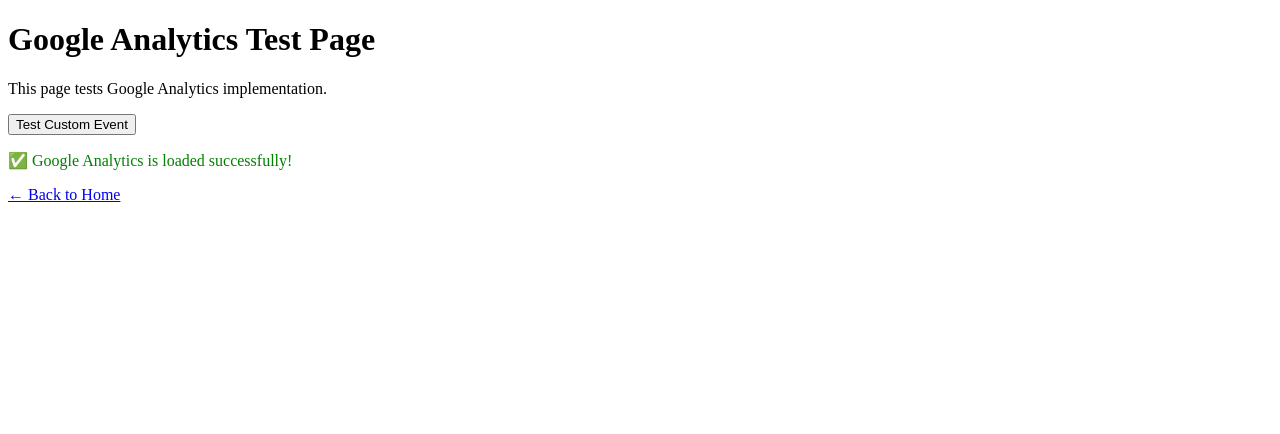
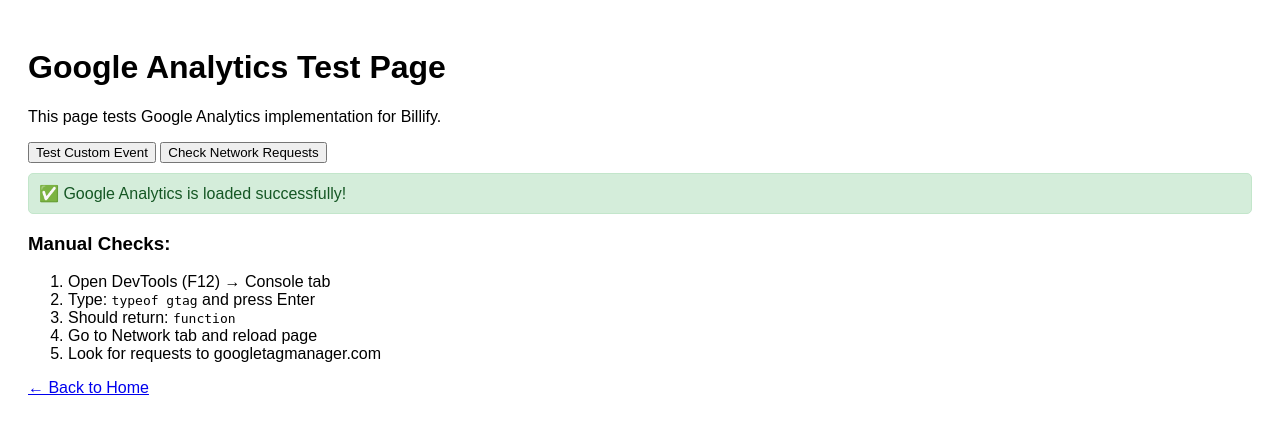
Before and after one commit to zaxnite/Billify, a Flask app: page /test-analytics in a window 1280 px wide. Shown: the top 434 px of the page. Run offline with Flask 3, Linux system fonts and the light colour scheme.

Commit message:
Improve Google Analytics integration and CSP
Updated Content Security Policy in app.py to explicitly allow Google Analytics and flag counter resources. Enhanced Google Analytics script loading in all templates with onload/onerror handlers and debug logging to verify successful loading. Improved the analytics test page with better status feedback and manual check instructions.

```diff
--- a/app.py
+++ b/app.py
@@ -42,20 +42,24 @@ app.config.update({
     'PREFERRED_URL_SCHEME': 'https',
 })
 
-# Add security headers for better flag counter compatibility
+# Add security headers for better flag counter and Google Analytics compatibility
 @app.after_request
 def after_request(response):
     # Allow external images for flag counter
     response.headers['X-Content-Type-Options'] = 'nosniff'
     response.headers['X-Frame-Options'] = 'SAMEORIGIN'
-    # Remove any restrictive CSP that might block flag counter or Google Analytics
-    if 'Content-Security-Policy' in response.headers:
-        csp = response.headers['Content-Security-Policy']
-        if 'img-src' in csp and 'flagcounter.com' not in csp:
-            csp = csp.replace('img-src', 'img-src *.flagcounter.com')
-        if 'script-src' in csp and 'googletagmanager.com' not in csp:
-            csp = csp.replace('script-src', 'script-src *.googletagmanager.com *.google-analytics.com')
-        response.headers['Content-Security-Policy'] = csp
+
+    # Ensure Google Analytics and flag counter are allowed
+    # Set a permissive CSP that allows Google Analytics
+    response.headers['Content-Security-Policy'] = (
+        "default-src 'self'; "
+        "script-src 'self' 'unsafe-inline' *.googletagmanager.com *.google-analytics.com; "
+        "img-src 'self' data: *.flagcounter.com *.google-analytics.com *.googletagmanager.com; "
+        "connect-src 'self' *.google-analytics.com *.analytics.google.com *.googletagmanager.com; "
+        "style-src 'self' 'unsafe-inline' cdnjs.cloudflare.com; "
+        "font-src 'self' cdnjs.cloudflare.com"
+    )
+
     return response
 
 TOKEN_INFO = 'token_info'
@@ -330,7 +334,9 @@ def test_analytics():
     <head>
         <title>Google Analytics Test - Billify</title>
         <!-- Google tag (gtag.js) -->
-        <script async src="https://www.googletagmanager.com/gtag/js?id=G-SLC6BEGVZB"></script>
+        <script async src="https://www.googletagmanager.com/gtag/js?id=G-SLC6BEGVZB"
+                onload="console.log('GA script loaded successfully')"
+                onerror="console.error('Failed to load GA script')"></script>
         <script>
           window.dataLayer = window.dataLayer || [];
           function gtag(){dataLayer.push(arguments);}
@@ -338,26 +344,41 @@ def test_analytics():
 
           gtag('config', 'G-SLC6BEGVZB');
         </script>
+        <style>
+            body { font-family: Arial, sans-serif; padding: 20px; }
+            .status { padding: 10px; margin: 10px 0; border-radius: 5px; }
+            .success { background-color: #d4edda; color: #155724; border: 1px solid #c3e6cb; }
+            .error { background-color: #f8d7da; color: #721c24; border: 1px solid #f5c6cb; }
+        </style>
     </head>
     <body>
         <h1>Google Analytics Test Page</h1>
-        <p>This page tests Google Analytics implementation.</p>
+        <p>This page tests Google Analytics implementation for Billify.</p>
+
         <button onclick="testGAEvent()">Test Custom Event</button>
+        <button onclick="checkNetworkRequests()">Check Network Requests</button>
+
         <div id="ga-status"></div>
+        <div id="network-status"></div>
 
         <script>
             // Test if Google Analytics is loaded
             function checkGoogleAnalytics() {
                 const status = document.getElementById('ga-status');
+
+                console.log('Checking Google Analytics...');
+                console.log('typeof gtag:', typeof gtag);
+                console.log('dataLayer:', window.dataLayer);
+
                 if (typeof gtag === 'function') {
-                    status.innerHTML = '<p style="color: green;">✅ Google Analytics is loaded successfully!</p>';
+                    status.innerHTML = '<div class="status success">✅ Google Analytics is loaded successfully!</div>';
                     // Send a test pageview
                     gtag('event', 'page_view', {
                         page_title: 'Analytics Test Page',
                         page_location: window.location.href
                     });
                 } else {
-                    status.innerHTML = '<p style="color: red;">❌ Google Analytics failed to load.</p>';
+                    status.innerHTML = '<div class="status error">❌ Google Analytics failed to load. Check console for errors.</div>';
                 }
             }
 
@@ -373,9 +394,28 @@ def test_analytics():
                 }
             }
 
+            function checkNetworkRequests() {
+                const networkStatus = document.getElementById('network-status');
+                networkStatus.innerHTML = '<div class="status">Check the Network tab in DevTools for requests to:<br>- www.googletagmanager.com<br>- www.google-analytics.com</div>';
+            }
+
             // Check GA status when page loads
-            setTimeout(checkGoogleAnalytics, 2000);
+            setTimeout(checkGoogleAnalytics, 3000);
+
+            // Also check immediately for sync issues
+            document.addEventListener('DOMContentLoaded', function() {
+                setTimeout(checkGoogleAnalytics, 1000);
+            });
         </script>
+
+        <h3>Manual Checks:</h3>
+        <ol>
+            <li>Open DevTools (F12) → Console tab</li>
+            <li>Type: <code>typeof gtag</code> and press Enter</li>
+            <li>Should return: <code>function</code></li>
+            <li>Go to Network tab and reload page</li>
+            <li>Look for requests to googletagmanager.com</li>
+        </ol>
 
         <p><a href="{{ url_for('home') }}">← Back to Home</a></p>
     </body>
```
Also changed, not shown: templates/about.html (+16 -1 lines), templates/billify.html (+16 -1 lines), templates/contact.html (+16 -1 lines), templates/index.html (+16 -1 lines), templates/privacy.html (+16 -1 lines).
